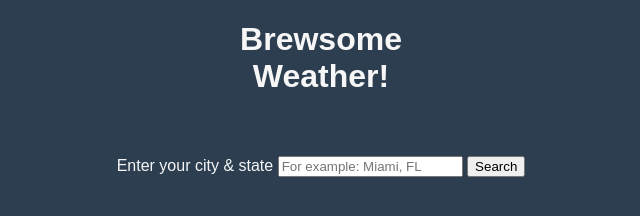
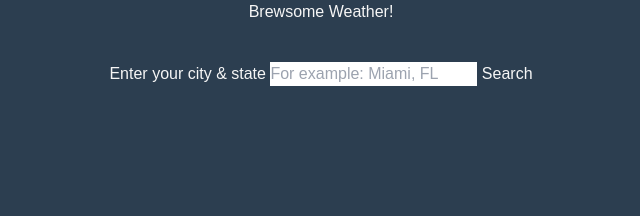
Before and after one commit to floretdemola/brewsome-weather, a plain HTML site: page index.html in a window 1280 px wide. Shown: the whole page, without its empty margins (319-959 px from the left). Drawn offline with nearby package versions, Linux system fonts and the light colour scheme.

Commit message:
add tailwind

```diff
--- /dev/null
+++ b/assets/input.css
@@ -0,0 +1,3 @@
+@tailwind base;
+@tailwind components;
+@tailwind utilities;
--- a/index.html
+++ b/index.html
@@ -6,6 +6,9 @@
     <meta name="viewport" content="width=device-width, initial-scale=1.0">
     <link rel="stylesheet" href="assets/style.css">
     <title>Brewsome Weather!</title>
+    <!-- Tail-Wind.css -->
+    <link rel="stylesheet" href="output.css">
+
 </head>
 <body>
     <header>
```
Also changed, not shown: output.css (added).
